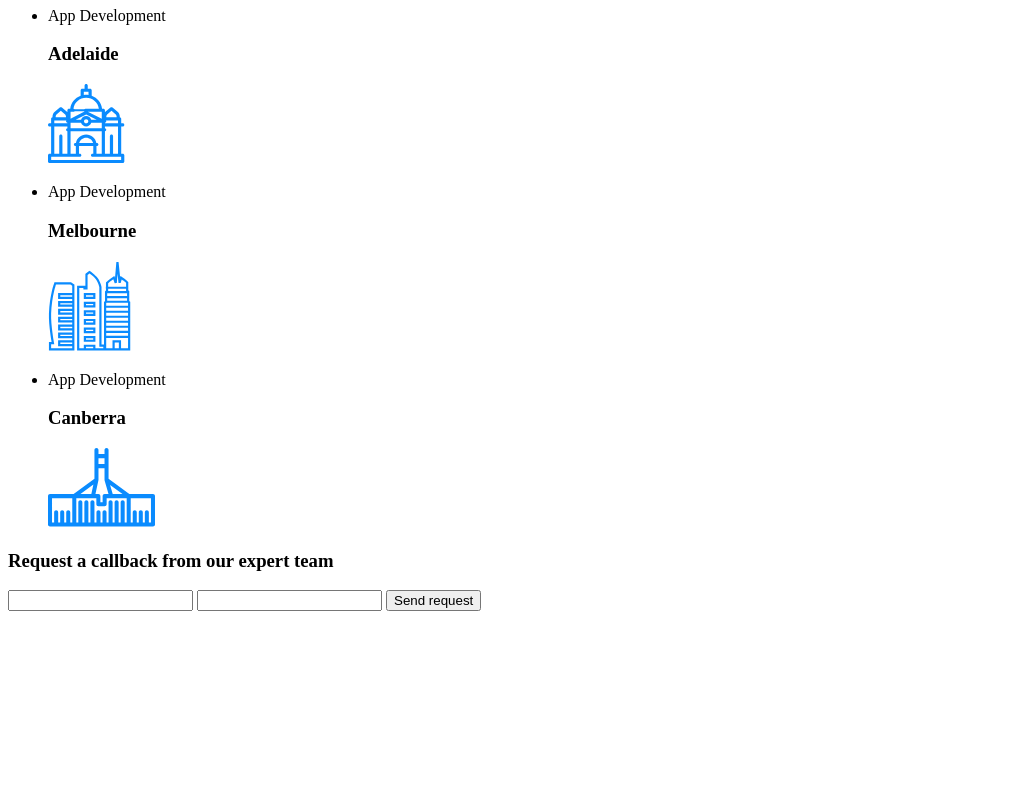
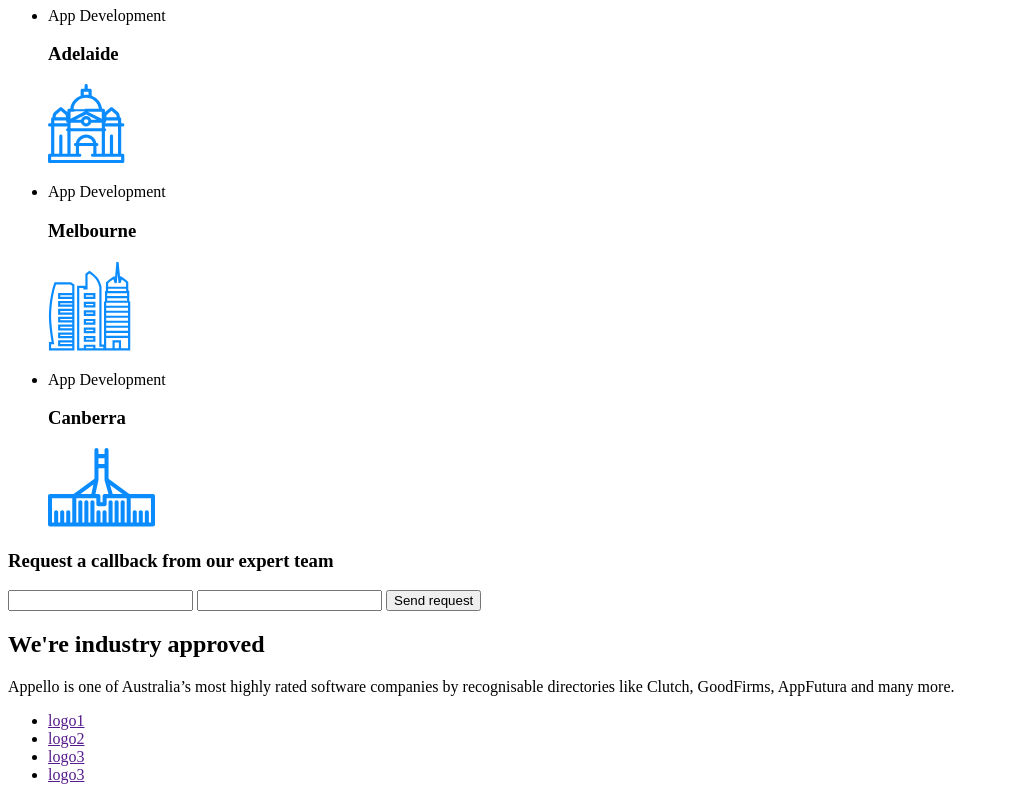
Before and after one commit to Bohdanov-Serhii/blended-6, a plain HTML site: page index.html in a window 1280 px wide. Shown: the part 4937-5737 px from the top of the page, without its empty margins (0-1009 px from the left). Before the commit the page ends 5556 px from the top, so only its background shows below. Drawn offline with Linux system fonts and the light colour scheme.

Commit message:
sextion industry

```diff
--- a/index.html
+++ b/index.html
@@ -230,6 +230,19 @@
           </form>
         </div>
       </section>
+      <section>
+        <h2>We're industry approved</h2>
+        <p>
+          Appello is one of Australia’s most highly rated software companies by recognisable directories like Clutch, GoodFirms,
+          AppFutura and many more.
+        </p>
+        <ul>
+          <li><a href="">logo1</a></li>
+          <li><a href="">logo2</a></li>
+          <li><a href="">logo3</a></li>
+          <li><a href="">logo3</a></li>
+        </ul>
+      </section>
     </main>
   </body>
 </html>
```
